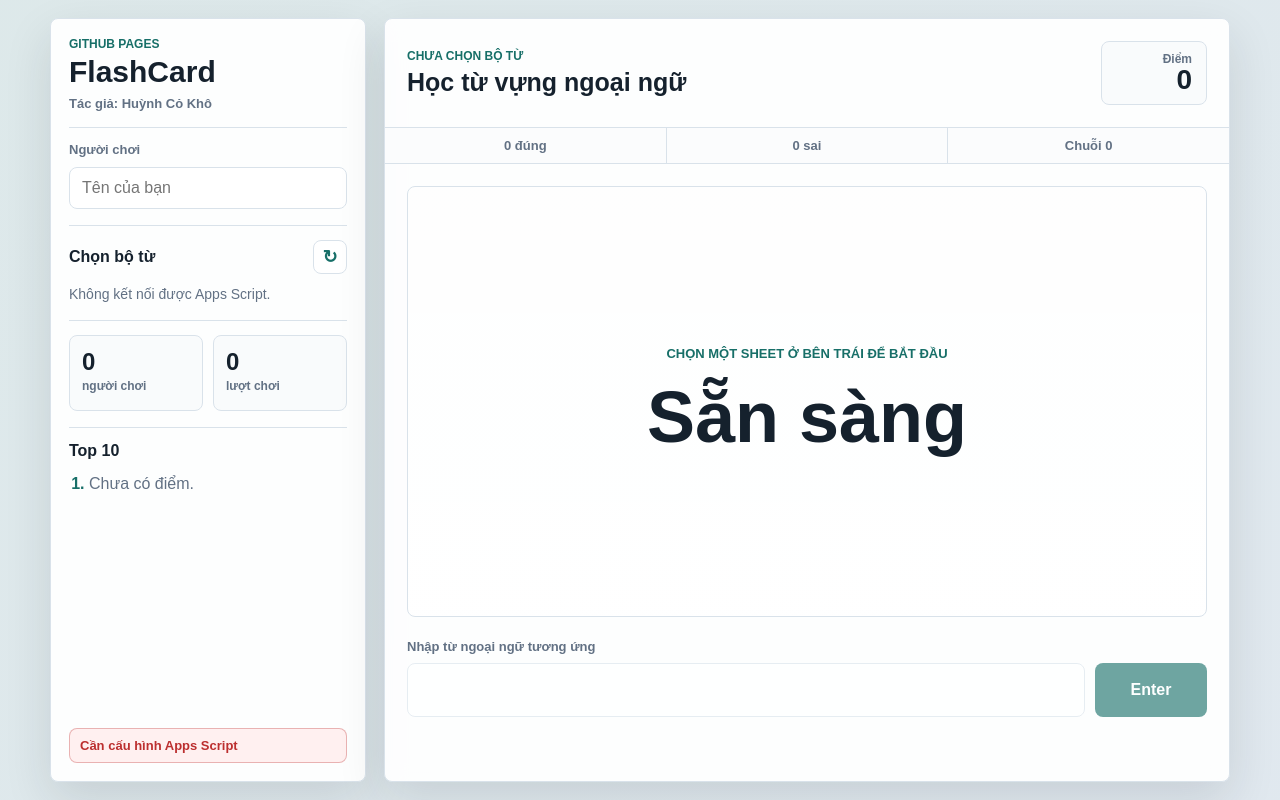
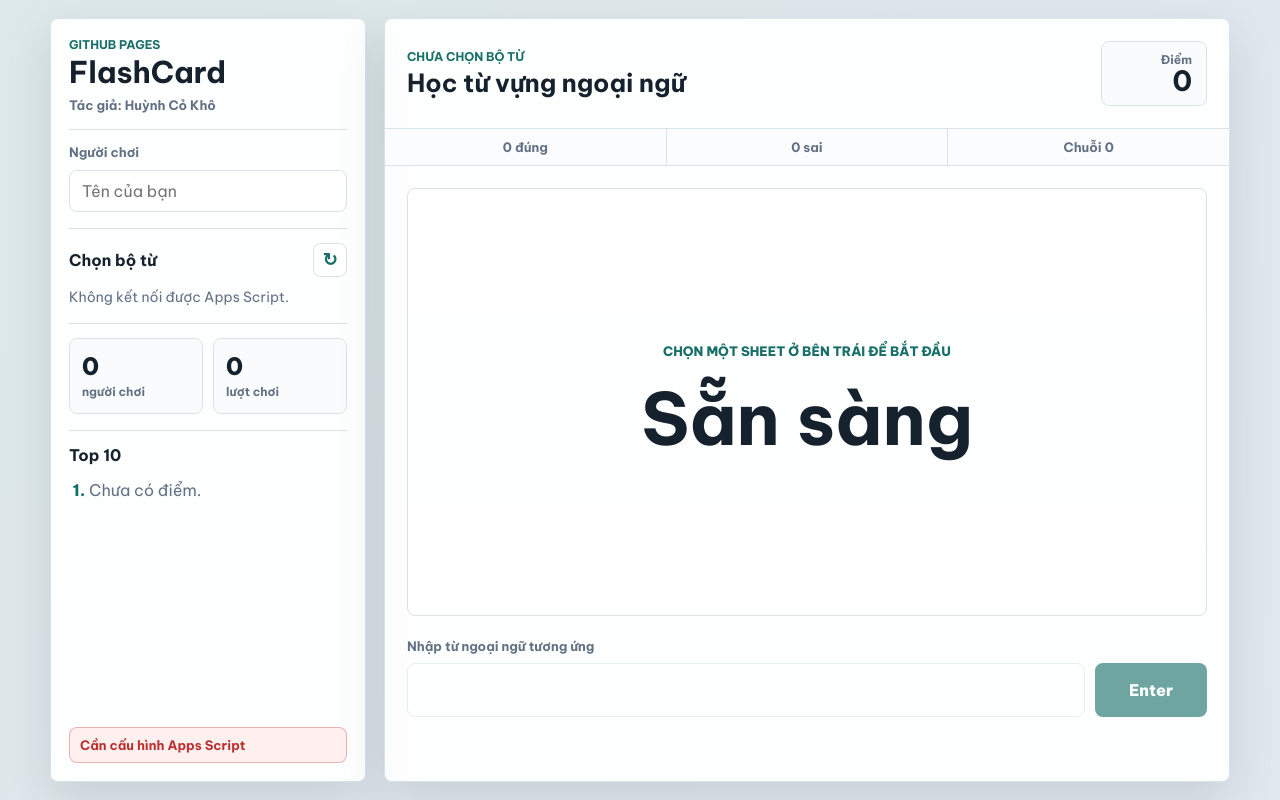
Before and after one commit to HuynhCoKho/FlashCard, a plain HTML site: page index.html in a window 1280 px wide. Drawn offline with Linux system fonts and the light colour scheme.

Commit message:
Improve Vietnamese font rendering in styles.css

```diff
--- a/styles.css
+++ b/styles.css
@@ -1,3 +1,5 @@
+@import url('https://fonts.googleapis.com/css2?family=Be+Vietnam+Pro:wght@400;500;600;700;800&display=swap&subset=vietnamese');
+
 :root {
   color-scheme: light;
   --bg: #eef3f5;
@@ -26,7 +28,7 @@ body {
     linear-gradient(135deg, rgba(23, 111, 104, 0.08), rgba(45, 90, 159, 0.07)),
     var(--bg);
   color: var(--ink);
-  font-family: Arial, Helvetica, sans-serif;
+  font-family: "Be Vietnam Pro", "Noto Sans", Arial, Helvetica, sans-serif;
 }
 
 button,
@@ -393,8 +395,8 @@ button {
 .vietnamese-text {
   overflow-wrap: anywhere;
   font-size: clamp(34px, 6vw, 72px);
-  font-weight: 800;
-  line-height: 1.08;
+  font-weight: 700;
+  line-height: 1.18;
 }
 
 .note-text {
```
